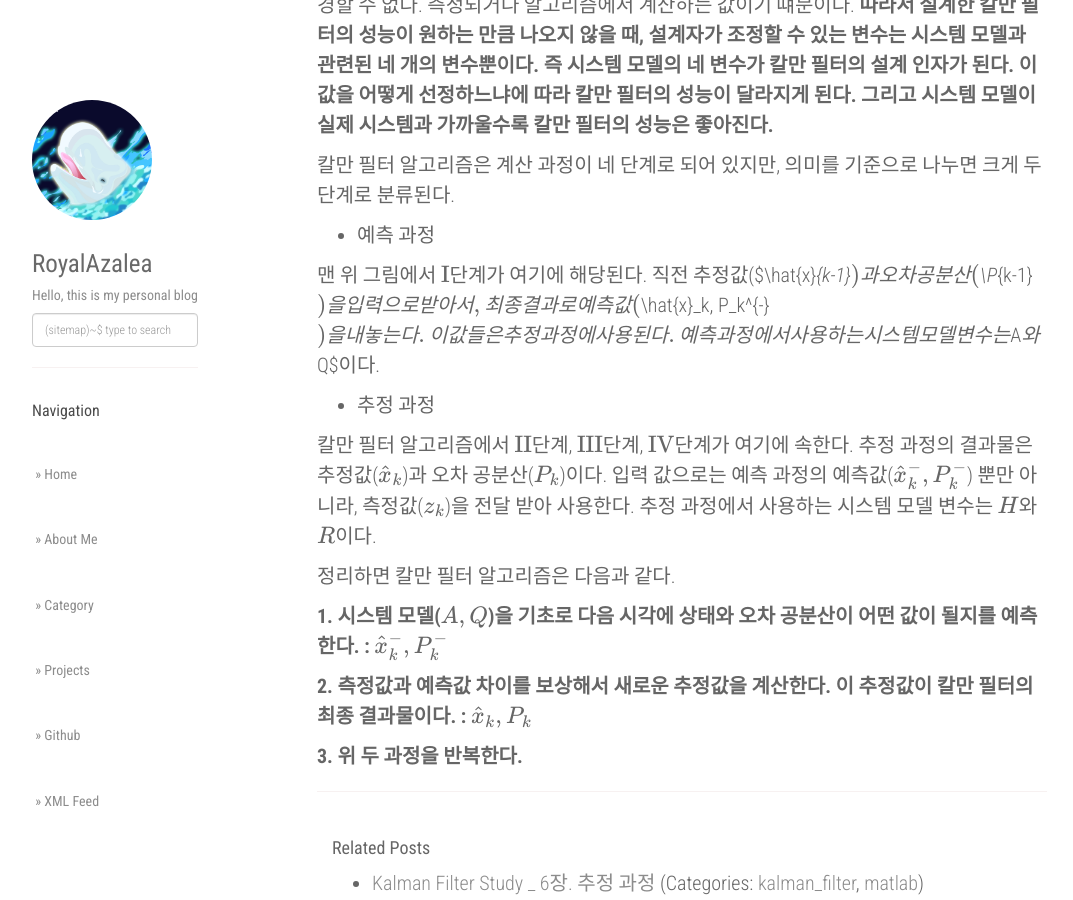
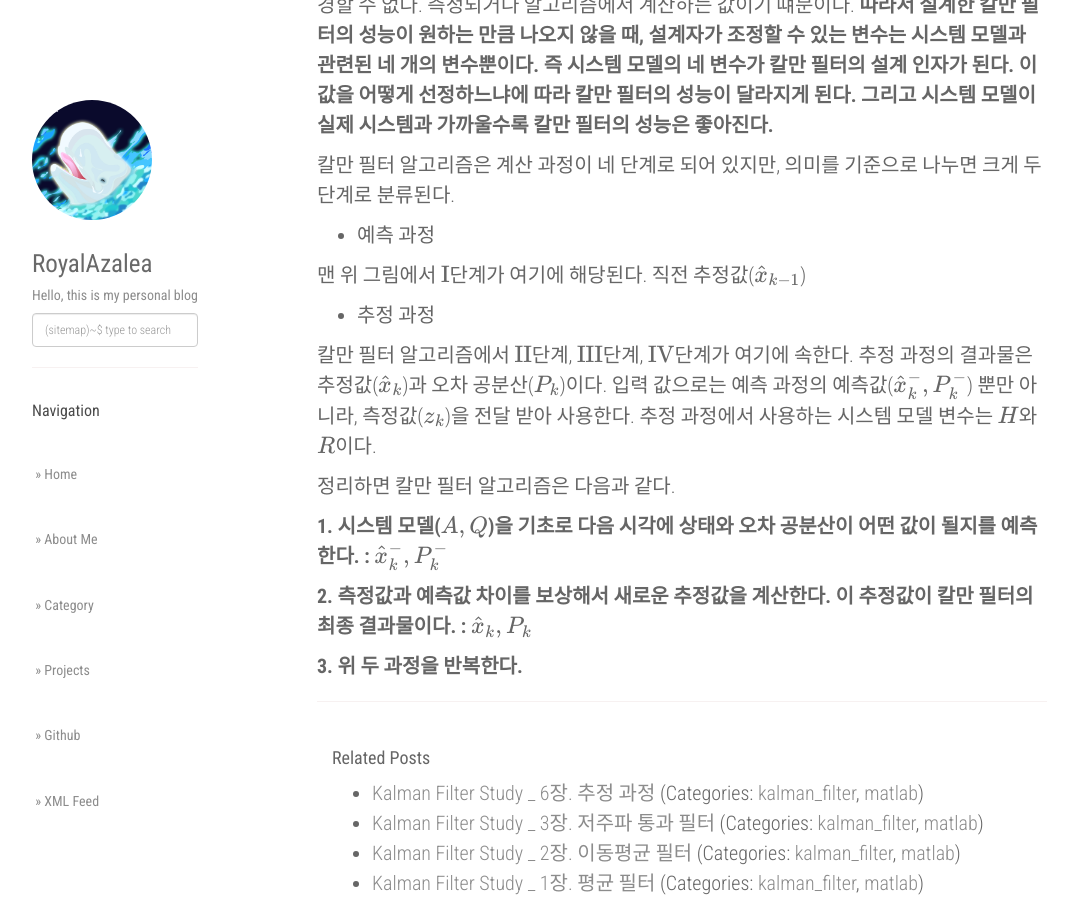
Before and after one commit to RoyalAzalea/RoyalAzalea.github.io, a Jekyll site: the page built from _posts/kalman-filter-study/2017-03-02-kalman-filter-study.md, in a window 1280 px wide and 900 px high, scrolled down 1892 px. Shown: the whole window, without its empty margins (53-1126 px from the left). Built offline with Jekyll 4.4.1, drawn with Linux system fonts in a browser that asks for light colours; nearby versions of some CDN libraries; formulas are drawn with MathJax 3.

Commit message:
asgjioaisdjog

```diff
--- a/_posts/kalman-filter-study/2017-03-02-kalman-filter-study.md
+++ b/_posts/kalman-filter-study/2017-03-02-kalman-filter-study.md
@@ -62,10 +62,7 @@
 
 * 예측 과정
 
-맨 위 그림에서 $\textrm{I}$단계가 여기에 해당된다. 직전 추정값($\hat{x}_{k-1}$)과
-오차 공분산($\P_{k-1}$)을 입력으로 받아서, 최종 결과로 예측값($\hat{x}_k, P_k^{-}$)을
-내놓는다. 이 값들은 추정 과정에 사용된다. 예측 과정에서 사용하는 시스템 모델 변수는
-$A$와 $Q$이다.
+맨 위 그림에서 $\textrm{I}$단계가 여기에 해당된다. 직전 추정값($\hat{x}_{k-1}$)
 
 * 추정 과정
 
```
